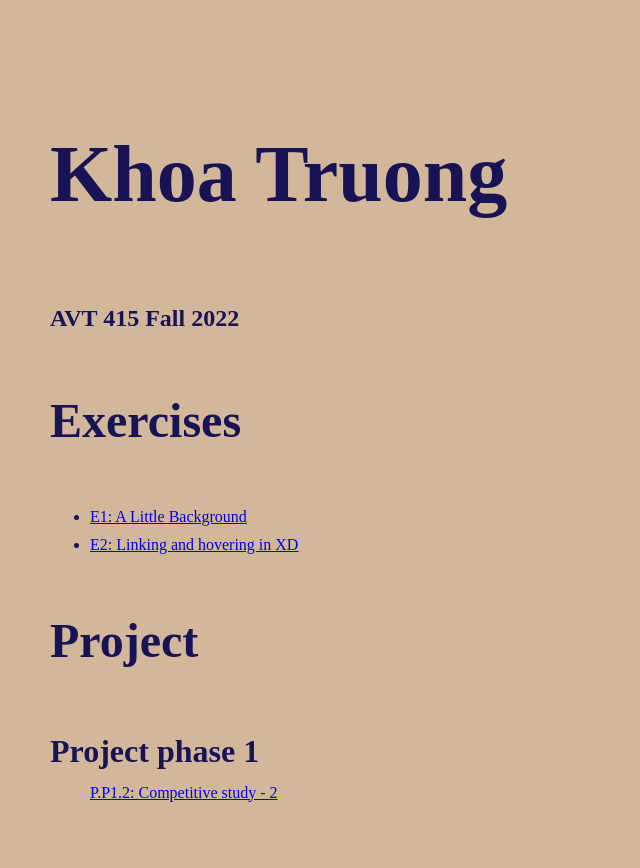
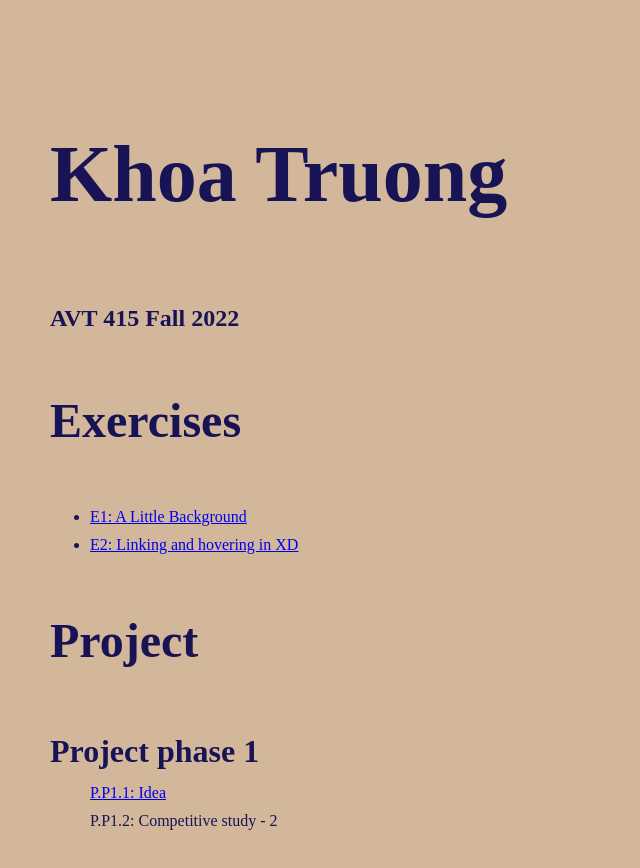
Before and after one commit to ktruon6/avt415_f22, a plain HTML site: page index.html in a window 1280 px wide. Shown: the whole page, without its empty margins (0-640 px from the left). Drawn offline with Linux system fonts and the light colour scheme.

Commit message:
Update index.html

```diff
--- a/index.html
+++ b/index.html
@@ -20,7 +20,7 @@
 		<h2>Project</h2>
 	<dl>
 		<dt>Project phase 1</dt>
-	  	<dd><a href="project/project_idea.html" target="_blank"P.P1.1: Idea</a></dd>
+	  	<dd><a href="project/project_idea.html" target="_blank">P.P1.1: Idea</a></dd>
 		<dd>P.P1.2: Competitive study - 2</dd>
 
 		</dl>
```
